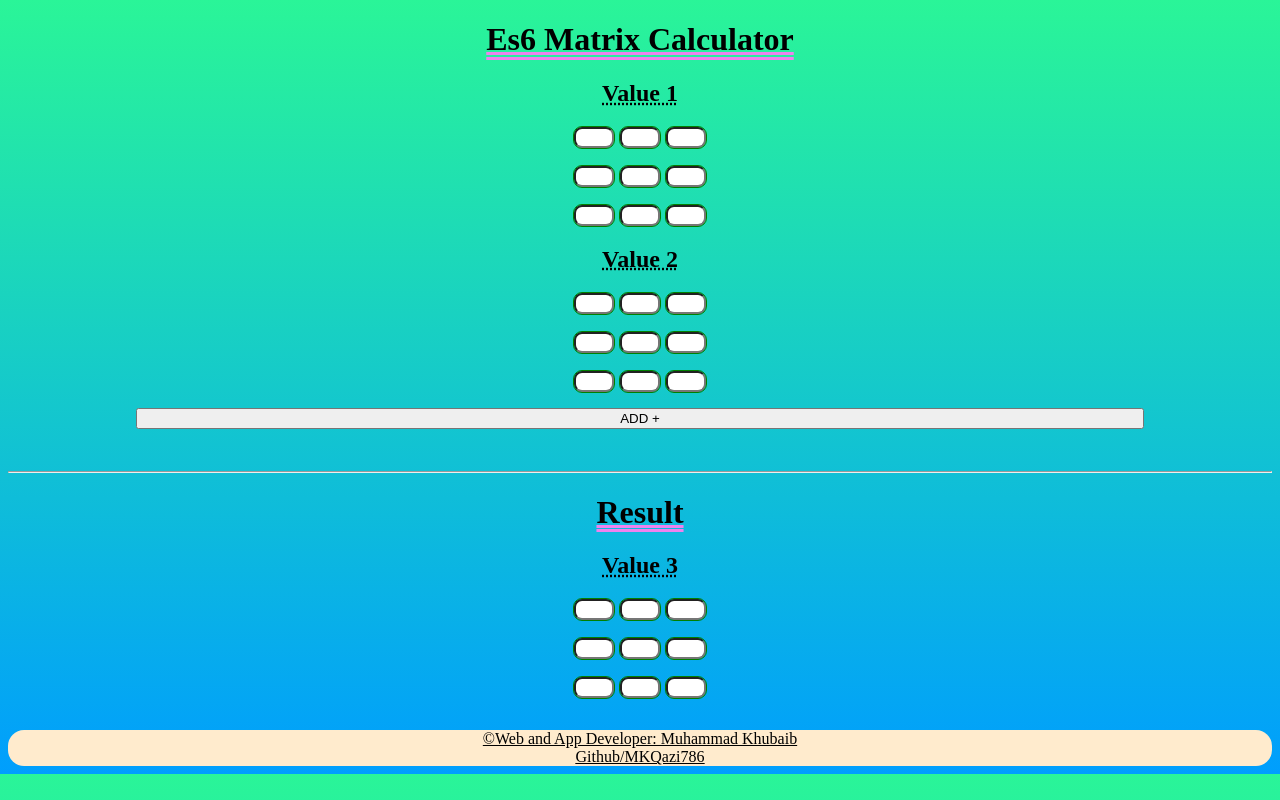
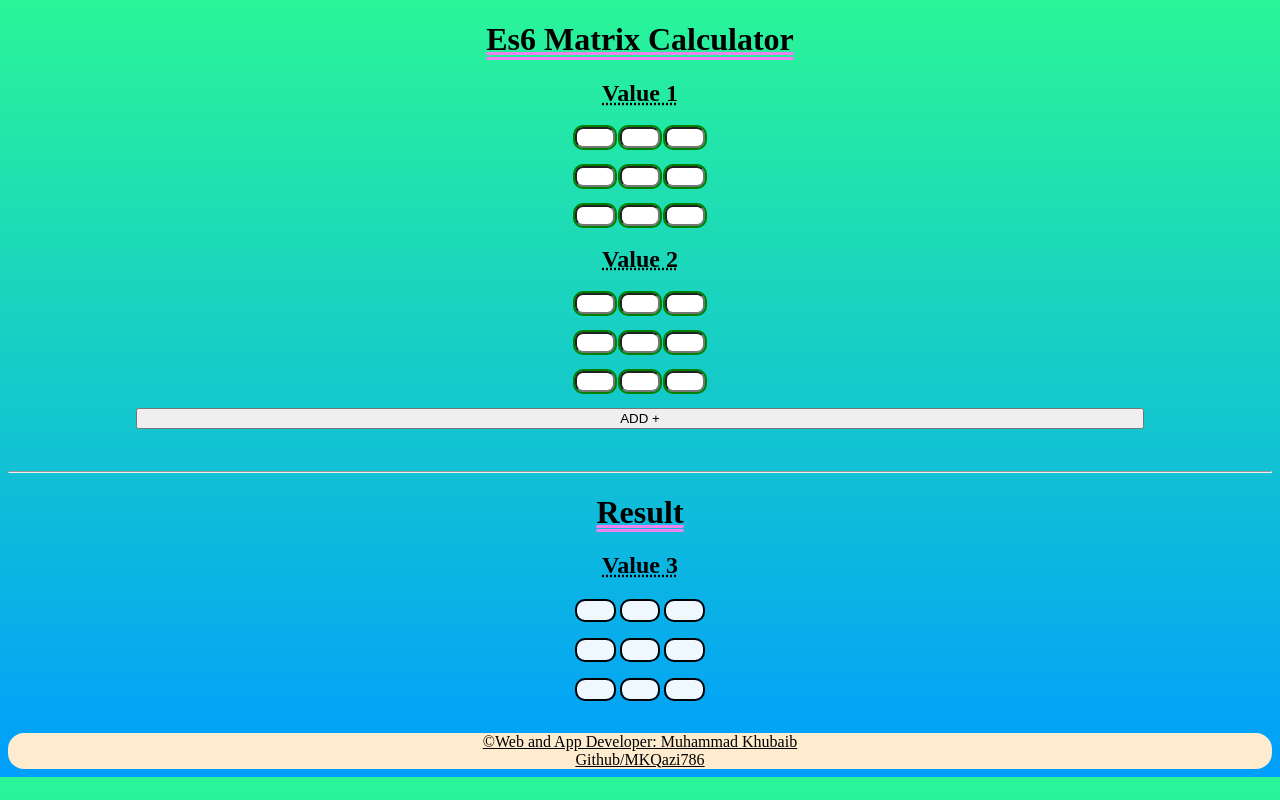
Before and after one commit to MKQazi786/es6-matrix-calculator, a plain HTML site: page index.html in a window 1280 px wide. Drawn offline with Linux system fonts and the light colour scheme.

Commit message:
i have completed addition calculator of matrix

```diff
--- a/index.html
+++ b/index.html
@@ -81,25 +81,28 @@
     <h2>value 3</h2>
 
     <row class="row">
-        <input type="number" class="row1" id="z1" min="0" max="99">
-        <input type="number" class="row1" id="z2" min="0" max="99">
-        <input type="number" class="row1" id="z3" min="0" max="99">
+        <p class="row1" id="z1" min="0" max="99"> </p>
+        <p class="row1" id="z2" min="0" max="99"> </p>
+        <p class="row1" id="z3" min="0" max="99"> </p>
     </row>
 
     <br>
 
     <row class="row">
-        <input type="number" class="row1" id="z4" min="0" max="99">
-        <input type="number" class="row1" id="z5" min="0" max="99">
-        <input type="number" class="row1" id="z6" min="0" max="99">
+
+      <p class="row1" id="z4" min="0" max="99"> </p>
+      <p class="row1" id="z5" min="0" max="99"> </p>
+      <p class="row1" id="z6" min="0" max="99"> </p>
     </row>
 
     <br>
 
     <row class="row">
-        <input type="number" class="row1" id="z7" min="0" max="99">
-        <input type="number" class="row1" id="z8" min="0" max="99">
-        <input type="number" class="row1" id="z9" min="0" max="99">
+
+      <p id="z7" min="0" max="99"> </p>
+      <p id="z8" min="0" max="99"> </p>
+      <p id="z9" min="0" max="99"> </p>
+
     </row>
 
     <footer>
--- a/style.css
+++ b/style.css
@@ -9,12 +9,12 @@ body{
 
 .row {
     display: flex;
-    column-gap:0.4rem;
+    column-gap:0.3rem;
     justify-content: center;
 }
 
 .row1 {
-    outline: 1px solid green;
+    outline: 2px solid green;
     width: 2rem;
     border-radius: 0.5rem;
 }
@@ -51,3 +51,13 @@ footer a{
     row-gap: 0.3rem;
 
 }
+
+.row > p {
+    text-align: center;
+    outline: 2.2px solid black;
+    width: 2.3rem;
+    height:1.2rem;
+    border-radius: 0.5rem;
+    margin: 0.08rem;
+    background-color: aliceblue;
+}
```
